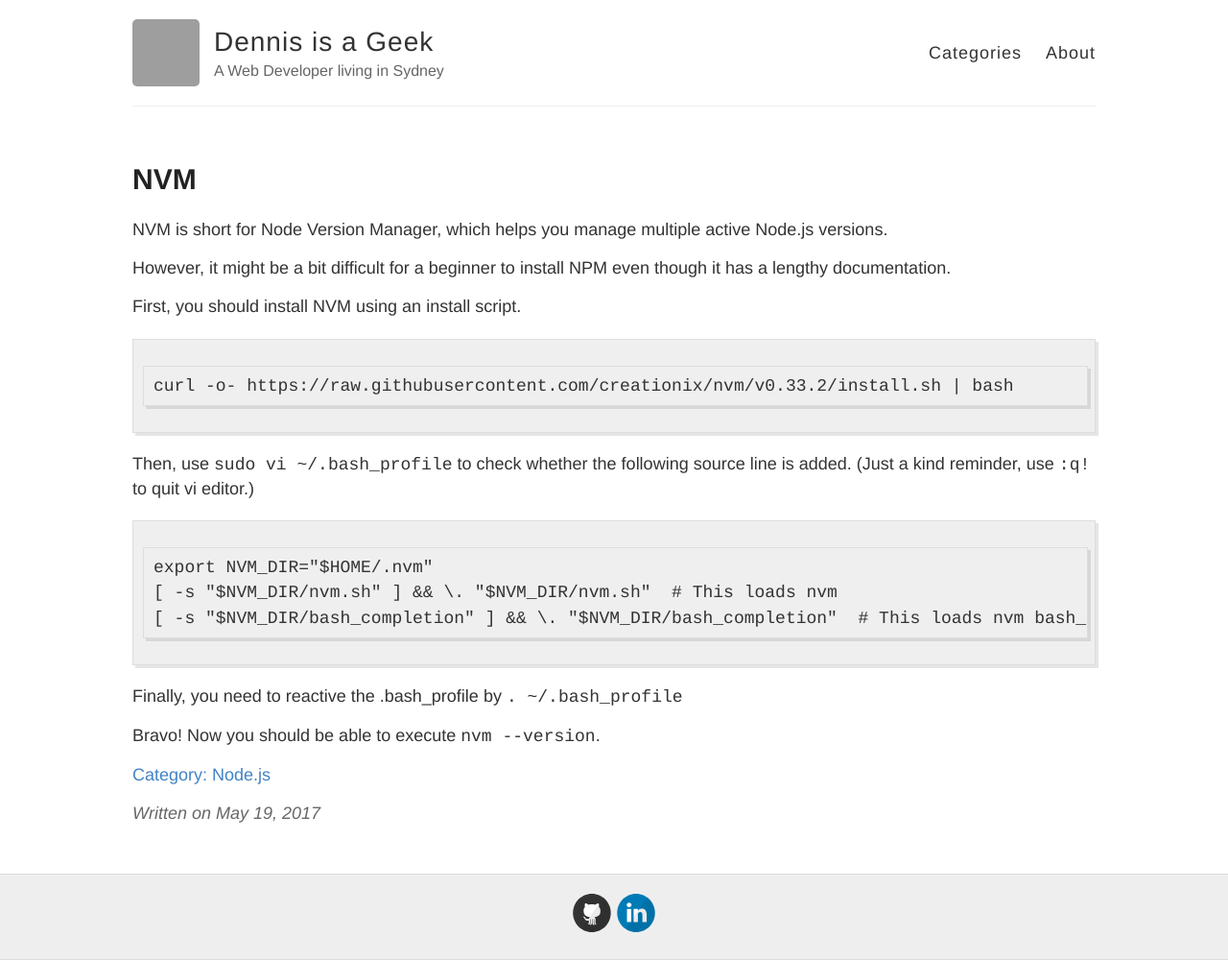
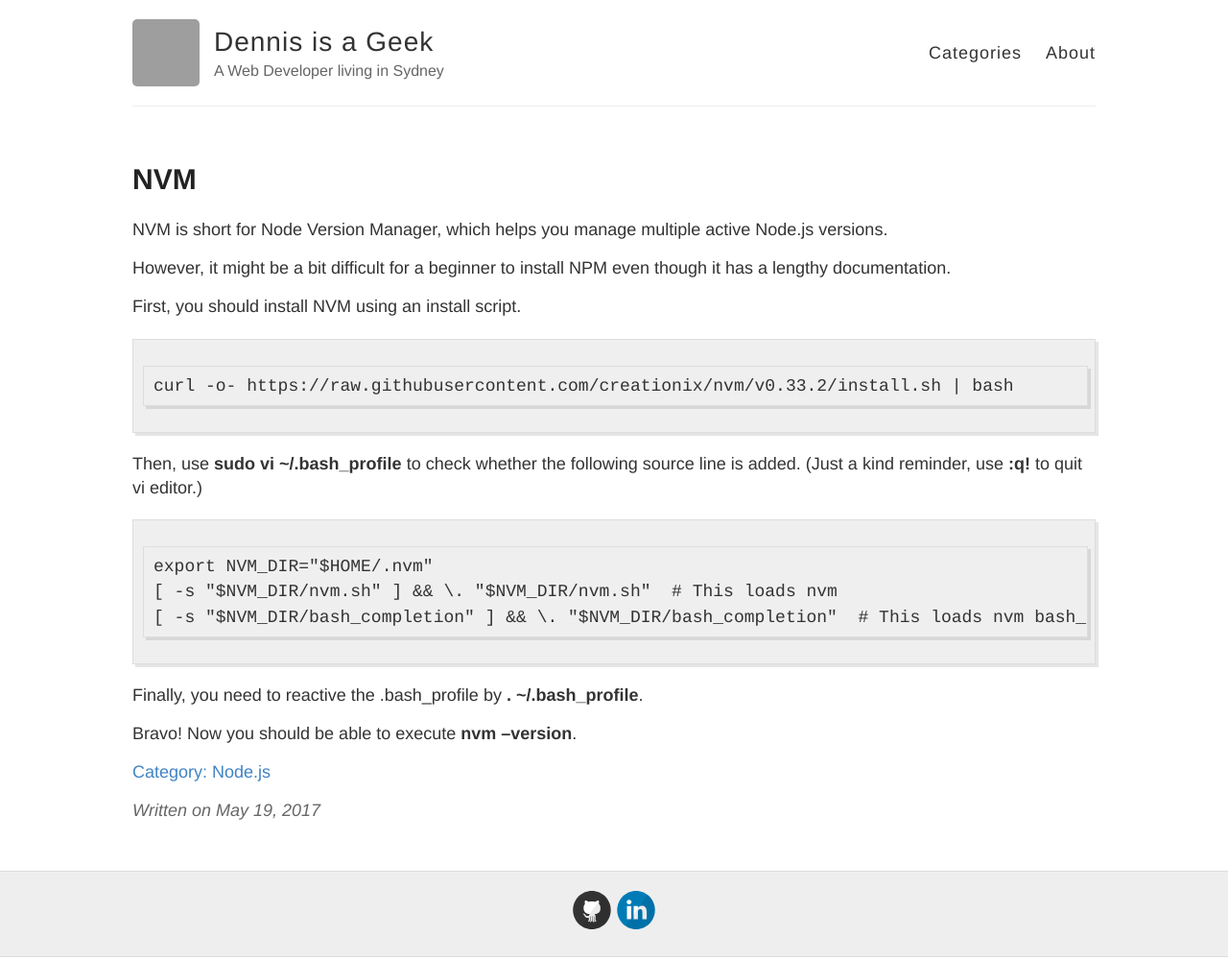
Before and after one commit to dennisXZX/dennisxzx.blog.github.io-deprecated, a Jekyll site: the page built from _posts/2017-5-19-NVM.md, in a window 1280 px wide. Shown: the whole page at 96% size. Built offline with Jekyll 4.4.1, drawn with Linux system fonts in a browser that asks for light colours; comment, search, counter and statistics services are not loaded; grey boxes are pictures that could not be loaded.

Commit message:
fixed highlight style

````diff
--- a/_posts/2017-5-19-NVM.md
+++ b/_posts/2017-5-19-NVM.md
@@ -14,7 +14,7 @@ First, you should install NVM using an install script.
 curl -o- https://raw.githubusercontent.com/creationix/nvm/v0.33.2/install.sh | bash
 ```
 
-Then, use `sudo vi ~/.bash_profile` to check whether the following source line is added. (Just a kind reminder, use `:q!` to quit vi editor.)
+Then, use __sudo vi ~/.bash_profile__ to check whether the following source line is added. (Just a kind reminder, use __:q!__ to quit vi editor.)
 
 ```
 export NVM_DIR="$HOME/.nvm"
@@ -22,6 +22,6 @@ export NVM_DIR="$HOME/.nvm"
 [ -s "$NVM_DIR/bash_completion" ] && \. "$NVM_DIR/bash_completion"  # This loads nvm bash_completion
 ```
 
-Finally, you need to reactive the .bash_profile by `. ~/.bash_profile`
+Finally, you need to reactive the .bash_profile by __. ~/.bash_profile__.
 
-Bravo! Now you should be able to execute `nvm --version`.
+Bravo! Now you should be able to execute __nvm --version__.
````
